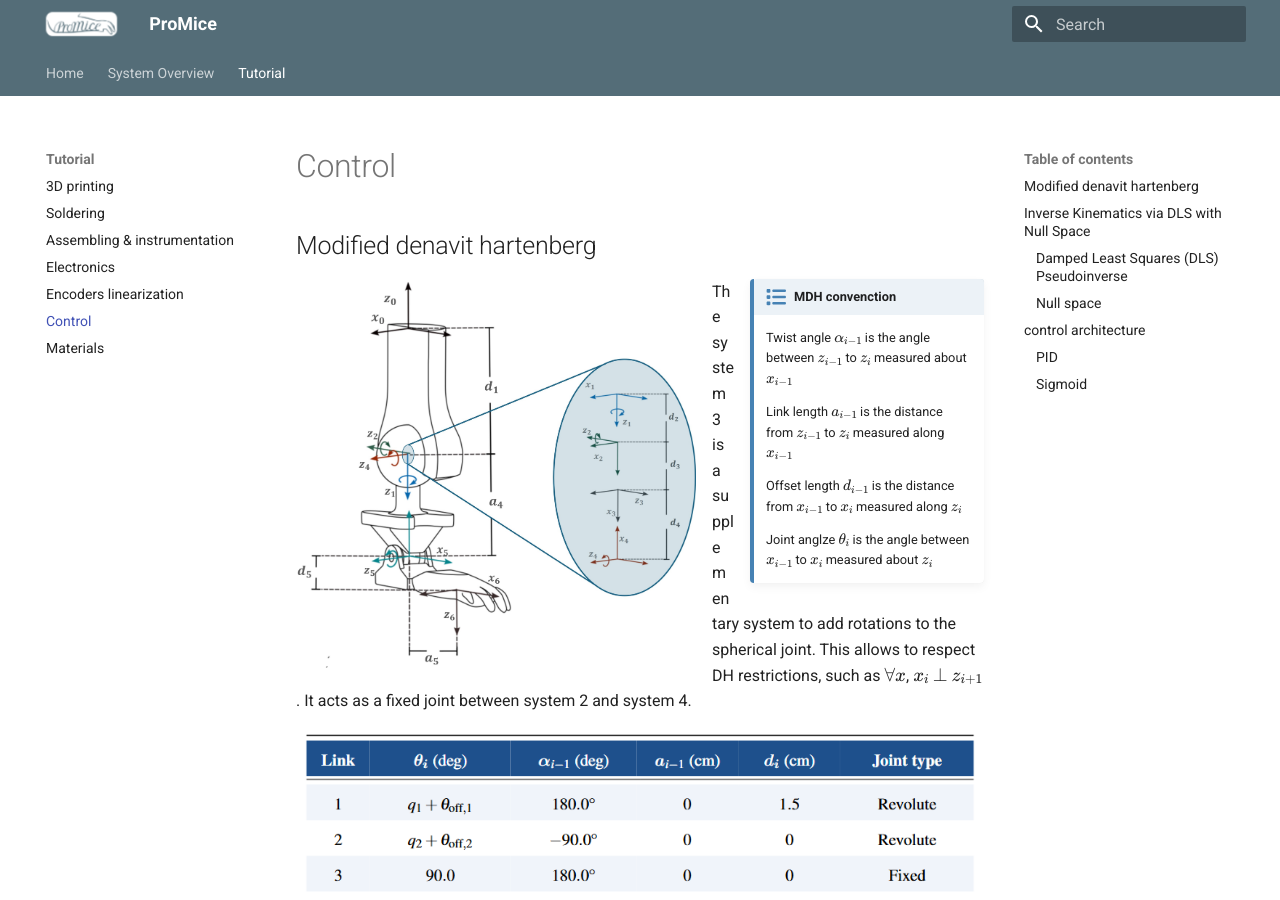
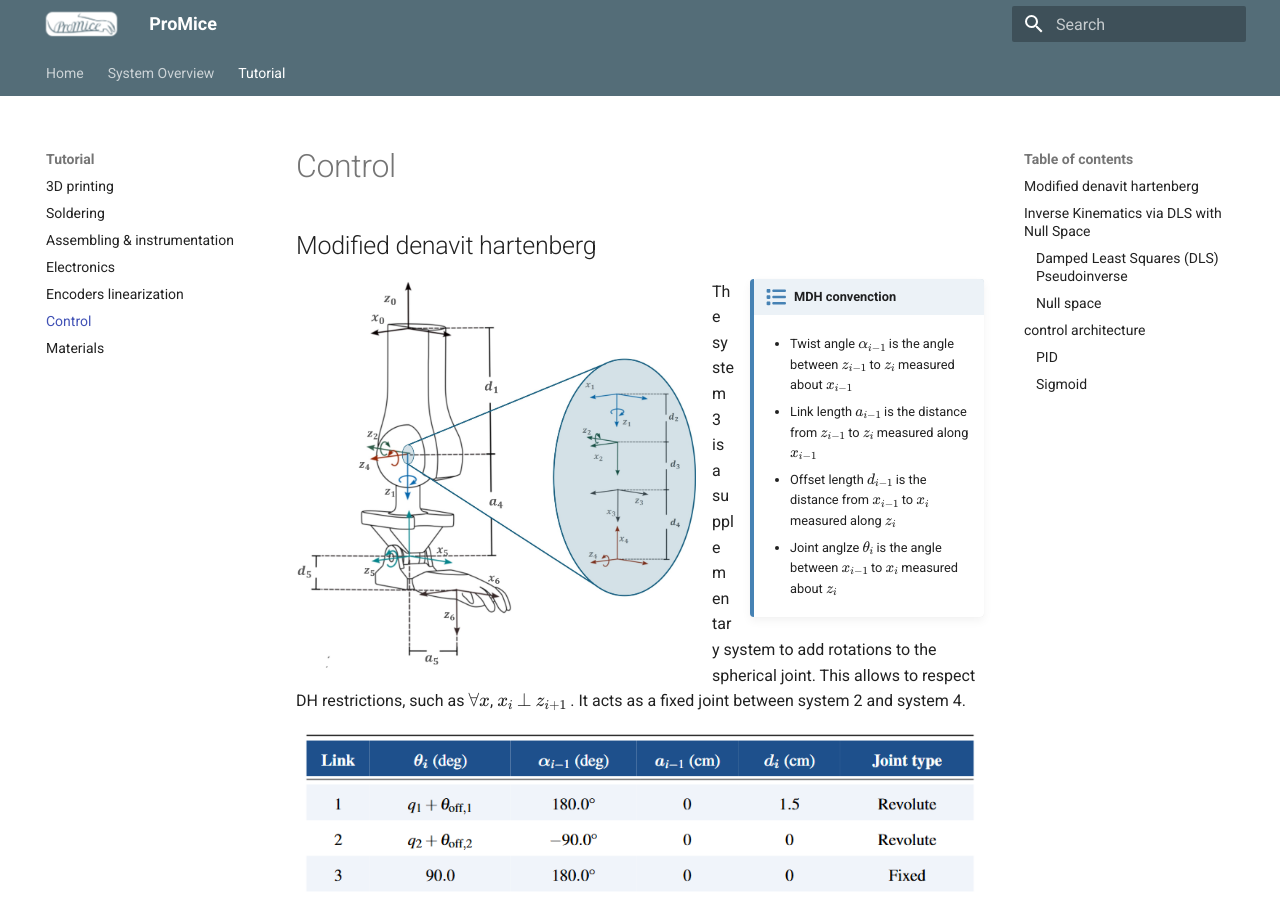
Before and after one commit to Juan-CarlosM/ProMice, an MkDocs documentation site: the page built from docs/control.md, in a window 1280 px wide and 900 px high. Built offline with MkDocs 1.6.1 and Material for MkDocs 9.7.7, drawn with Linux system fonts in a browser that asks for light colours.

```diff
--- a/docs/control.md
+++ b/docs/control.md
@@ -9,13 +9,13 @@
 
 !!! list inline end "MDH convenction"
 
-    Twist angle $\alpha_{i-1}$ is the angle between $z_{i-1}$ to $z_i$ measured about $x_{i-1}$
+    - Twist angle $\alpha_{i-1}$ is the angle between $z_{i-1}$ to $z_i$ measured about $x_{i-1}$
 
-    Link length $a_{i-1}$ is the distance from $z_{i-1}$ to $z_i$ measured along $x_{i-1}$
+    - Link length $a_{i-1}$ is the distance from $z_{i-1}$ to $z_i$ measured along $x_{i-1}$
 
-    Offset length $d_{i-1}$ is the distance from $x_{i-1}$ to $x_i$ measured along $z_i$
+    - Offset length $d_{i-1}$ is the distance from $x_{i-1}$ to $x_i$ measured along $z_i$
 
-    Joint anglze $\theta_i$ is the angle between $x_{i-1}$ to $x_i$ measured about $z_i$
+    - Joint anglze $\theta_i$ is the angle between $x_{i-1}$ to $x_i$ measured about $z_i$
 
 The system 3 is a supplementary system to add rotations to the spherical joint. This allows to respect DH restrictions,
 such as $\forall x$, $x_i$ $\perp$ $z_{i+1}$ . It acts as a fixed joint between system 2 and system 4.
```
